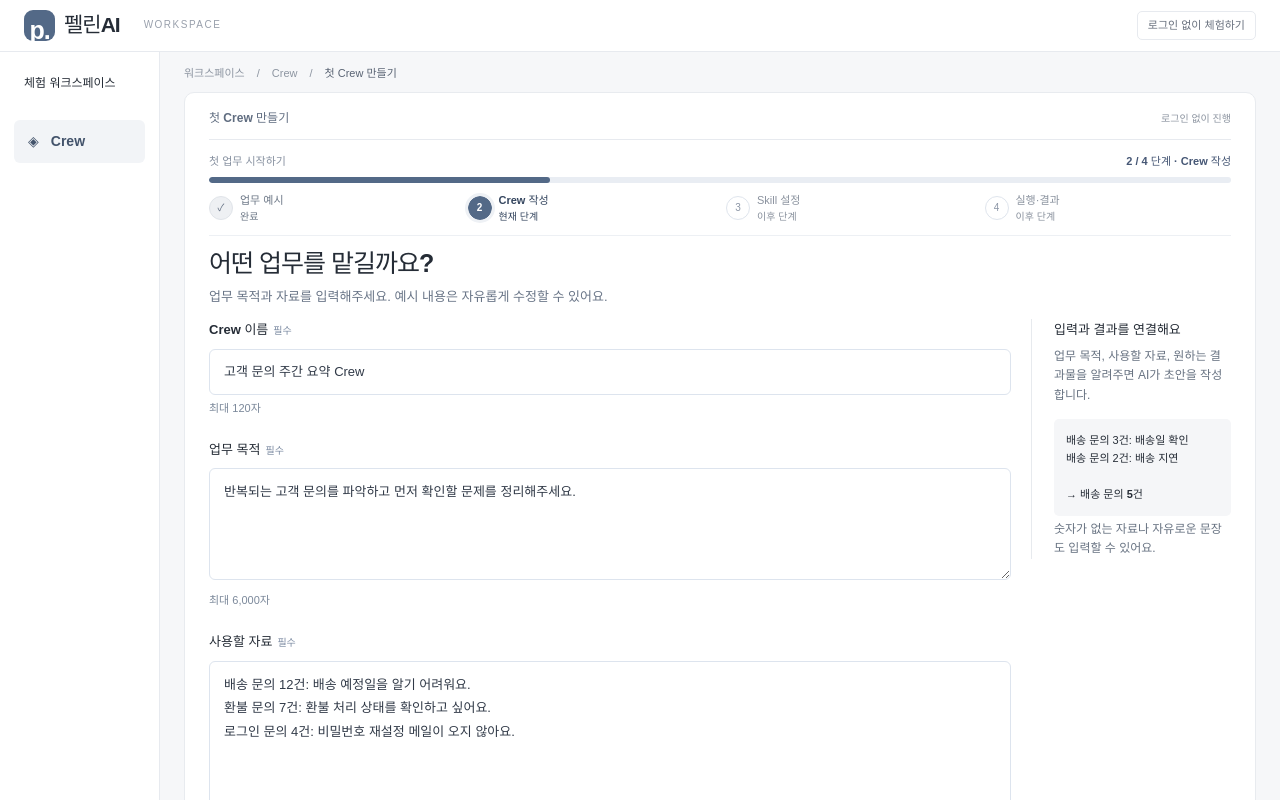
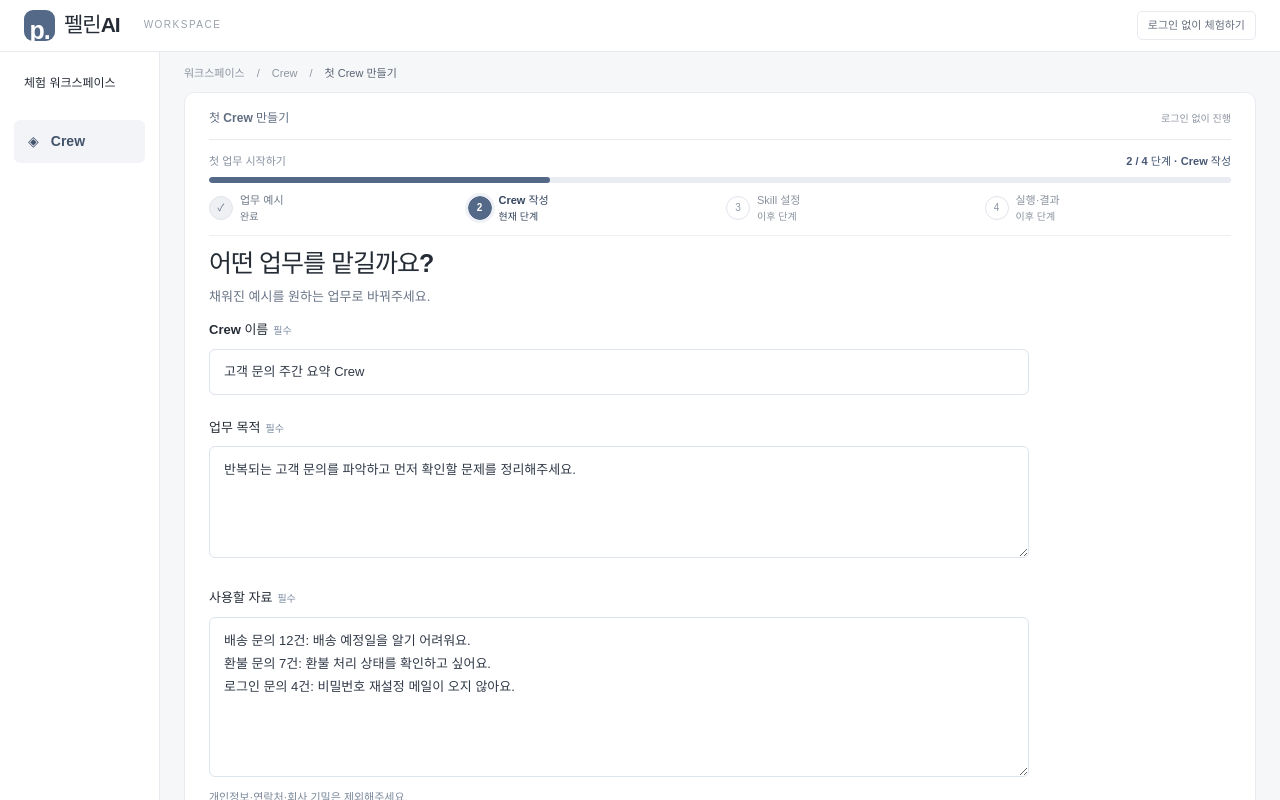
Before and after one commit to h03j8/pelyn-crew-demo, a React (Vite) app: page / in a window 1280 px wide. Both pictures are taken after a click on the button "예시로 시작하기 →". Shown: the top 800 px of the page. Built offline with nearby package versions, Linux system fonts and the light colour scheme.

Commit message:
Reduce repeated guidance and clarify primary actions

```diff
--- a/src/ResponseCollection.tsx
+++ b/src/ResponseCollection.tsx
@@ -20,5 +20,5 @@ export function ResponseCollection({result}:{result:Result}){
   }catch(error){setStatus('error');setMessage(error instanceof Error&&error.name!=='AbortError'?error.message:'연결이 지연되고 있습니다. 다시 시도해주세요.');}
   finally{clearTimeout(timeout);busy.current=false;}
  }
- return <section className="box collection"><h2>체험 응답 보내기</h2><p>서비스 개선을 위해 이번에 입력한 업무 목적·자료·설정과 생성 결과, 제출 시각을 수집합니다. 응답은 비공개로 보관됩니다. 이름·연락처 등 개인정보나 회사 기밀은 입력하지 마세요.</p><label className="collection-consent"><input type="checkbox" checked={consent} disabled={status==='saving'||status==='saved'} onChange={e=>setConsent(e.target.checked)}/><span>입력 내용과 결과 수집에 동의합니다. (선택)</span></label><p className="hint">동의하지 않아도 결과 확인과 다운로드를 이용할 수 있습니다.</p><button type="button" className="btn primary" disabled={!consent||status==='saving'||status==='saved'} onClick={submit}>{status==='saved'?'응답 저장 완료':status==='saving'?'저장 중…':status==='error'?'다시 보내기':'응답 보내기'}</button>{message&&<p role="status" className={status==='error'?'error':'hint'}>{message}</p>}</section>;
+ return <section className="box collection"><h2>체험 응답 보내기</h2><p>서비스 개선을 위해 이번 체험 내용을 보내주세요. 선택 사항입니다.</p><details className="collection-details"><summary>수집 내용 확인</summary><p>업무 목적·자료·설정, 생성 결과와 제출 시각을 비공개로 보관합니다. 개인정보나 회사 기밀은 보내지 마세요.</p></details><label className="collection-consent"><input type="checkbox" checked={consent} disabled={status==='saving'||status==='saved'} onChange={e=>setConsent(e.target.checked)}/><span>입력 내용과 결과 수집에 동의합니다. (선택)</span></label><button type="button" className="btn primary" disabled={!consent||status==='saving'||status==='saved'} onClick={submit}>{status==='saved'?'응답 저장 완료':status==='saving'?'저장 중…':status==='error'?'다시 보내기':'응답 보내기'}</button>{message&&<p role="status" className={status==='error'?'error':'hint'}>{message}</p>}</section>;
 }
--- a/src/main.tsx
+++ b/src/main.tsx
@@ -42,17 +42,17 @@ function App(){
  function cancel(){requestRef.current?.abort();setNotice('실행을 취소했습니다. 이미 시작된 AI 처리는 과금될 수 있습니다.');}
  function download(){if(!result)return;const url=URL.createObjectURL(new Blob([resultText(result)],{type:'text/plain;charset=utf-8'}));const a=document.createElement('a');a.href=url;a.download='Crew-결과.txt';a.click();setTimeout(()=>URL.revokeObjectURL(url),1000);setNotice('결과 파일을 다운로드했습니다.')}
  const button=(text:string,action:()=>void,primary=false)=><button type="button" className={`btn ${primary?'primary':''}`} onClick={action} disabled={running}>{text}</button>;
- const field=(key:keyof Draft,short=false)=><div className="field" key={key}><label htmlFor={key}>{labels[key]}<em>필수</em></label>{short?<input id={key} value={draft[key]} onChange={e=>update(key,e.target.value)} maxLength={120} placeholder={example[key]} aria-required="true" aria-invalid={!!errors[key]} aria-describedby={`${key}-hint ${errors[key]?key+'-error':''}`}/>:<textarea id={key} value={draft[key]} onChange={e=>update(key,e.target.value)} maxLength={6000} rows={key==='source'?6:3} placeholder={example[key]} aria-required="true" aria-invalid={!!errors[key]} aria-describedby={`${key}-hint ${errors[key]?key+'-error':''}`}/>}<p className="hint" id={`${key}-hint`}>{key==='source'?'업무에 필요한 배경과 자료를 입력하세요. 개인정보·연락처·회사 기밀은 제외해주세요.':key==='output'?'원하는 결과물을 구체적으로 적어주세요. 예: 학원 원장에게 보낼 상품 소개 문안':key==='instruction'?'말투·대상·분량 등 AI가 지켜야 할 조건을 적어주세요.':short?'최대 120자':'최대 6,000자'}</p>{errors[key]&&<p className="error" role="alert" id={`${key}-error`}>{errors[key]}</p>}</div>;
+ const field=(key:keyof Draft,short=false)=><div className="field" key={key}><label htmlFor={key}>{labels[key]}<em>필수</em></label>{short?<input id={key} value={draft[key]} onChange={e=>update(key,e.target.value)} maxLength={120} placeholder={example[key]} aria-required="true" aria-invalid={!!errors[key]} aria-describedby={`${key}-hint ${errors[key]?key+'-error':''}`}/>:<textarea id={key} value={draft[key]} onChange={e=>update(key,e.target.value)} maxLength={6000} rows={key==='source'?6:3} placeholder={example[key]} aria-required="true" aria-invalid={!!errors[key]} aria-describedby={`${key}-hint ${errors[key]?key+'-error':''}`}/>}<p className={key==='name'||key==='goal'?'sr-only':'hint'} id={`${key}-hint`}>{key==='source'?'개인정보·연락처·회사 기밀은 제외해주세요.':key==='output'?'예: 상품 소개 문안, 회의 요약, 문의 분석':key==='instruction'?'말투·대상·분량 등 필요한 조건을 적어주세요.':short?'최대 120자':'최대 6,000자'}</p>{errors[key]&&<p className="error" role="alert" id={`${key}-error`}>{errors[key]}</p>}</div>;
  const hasDraft=Boolean(draft.name.trim()||draft.goal.trim()||draft.source.trim()||draft.output.trim());
  const startExample=()=>{if(hasDraft&&!window.confirm('작성 중인 내용을 예시로 바꾸겠습니까?'))return;setDraft({...example});setResult(null);go(1)};
  const title=(text:string,description:string)=><><h1 ref={heading} tabIndex={-1}>{text}</h1><p className="lead">{description}</p></>;
- return <><header className="top"><a className="brand" href="#" onClick={e=>{e.preventDefault();if(!running)go(0)}}><span className="mark">p.</span>펠린AI<span className="brand-sub">WORKSPACE</span></a><span className="prototype">로그인 없이 체험하기</span></header><div className="workspace"><aside><div className="workspace-name">체험 워크스페이스</div><a className="nav-active" href="#" onClick={e=>{e.preventDefault();if(!running)go(0)}}>◈ <span>Crew</span></a><div className="aside-bottom">첫 업무를 함께 시작해요</div></aside><main><div className="breadcrumb">워크스페이스 <span>/</span> Crew <span>/</span><b>첫 Crew 만들기</b></div><section className={`panel screen-${step===0?'home':'edit'}`}><div className="panel-head">첫 Crew 만들기 <span>로그인 없이 진행</span></div><nav className="progress-nav" aria-label="Crew 시작 단계"><div className="progress-caption"><span>첫 업무 시작하기</span><strong>{result&&step===3?'모든 단계 완료':`${step+1} / 4 단계 · ${steps[step]}`}</strong></div><div className="progress-track" aria-hidden="true"><span style={{width:`${step/3*100}%`}}/></div><ol className="steps">{steps.map((name,i)=><li key={name}><button className={`step ${i<step||result&&step===3?'done':i===step?'current':''}`} disabled={i>=step||running} aria-current={i===step?'step':undefined} onClick={()=>go(i)}><span className="num">{i<step||result&&step===3?'✓':i+1}</span><span>{name}<small>{i<step?'완료':i===step?'현재 단계':'이후 단계'}</small></span></button></li>)}</ol></nav>
- {step===0&&<>{title('예시로 시작하는 첫 Crew','예시 입력과 결과를 보고 시작하세요. 로그인 없이 자료를 정리할 수 있어요.')}<div className="example-layout"><section className="example-preview"><span className="tag">추천 업무 예시</span><h2 className="example-title">고객 문의 주간 요약</h2><p className="example-description">흩어진 문의를 주제별로 묶고,<br/>먼저 확인할 문제를 정리해요.</p><div className="preview-document"><div className="document-heading"><span>결과 미리보기</span><span>REPORT</span></div><h3>이번 주 고객 문의</h3><div className="sample-output"><div><b>주요 이슈</b><b>문의 건수</b></div>{[['배송 문의','12건'],['환불 문의','7건'],['로그인 문의','4건']].map(([a,b])=><div key={a}><span>{a}</span><strong>{b}</strong></div>)}</div><p className="document-note">문의 건수가 많은 순서로 우선순위 정리</p></div><p className="crew-definition"><b>Crew</b>는 내 업무와 자료를 정리하는 작업 공간이에요.</p></section><section className="example-guide"><span className="mini-label">이 결과를 만드는 입력</span><h2>이렇게 작성하면 돼요</h2>{(['goal','source','output'] as const).map((key,i)=><div className="guide-row" key={key}><span className="guide-number">{i+1}</span><div><strong>{labels[key]}</strong><p className="preserve">{example[key]}</p></div></div>)}</section></div><div className="actions home-actions">{button('예시로 시작하기 →',startExample,true)}</div></>}
- {step===1&&<>{title('어떤 업무를 맡길까요?','업무 목적과 자료를 입력해주세요. 예시 내용은 자유롭게 수정할 수 있어요.')}<form onSubmit={e=>{e.preventDefault();if(check(['name','goal','source','output']))go(2)}} noValidate><div className="form-grid"><div>{field('name',true)}{field('goal')}{field('source')}{field('output')}</div><section className="side-help"><span className="tag">작성 가이드</span><h3>입력과 결과를 연결해요</h3><p>업무 목적, 사용할 자료, 원하는 결과물을 알려주면 AI가 초안을 작성합니다.</p><div className="sample-output">배송 문의 3건: 배송일 확인<br/>배송 문의 2건: 배송 지연<br/><br/><b>→ 배송 문의 5건</b></div><p className="hint">숫자가 없는 자료나 자유로운 문장도 입력할 수 있어요.</p></section></div><div className="actions"><span className="left">입력은 현재 화면에서만 유지됩니다. 새로고침하면 초기화됩니다.</span>{button('← 이전',()=>go(0))}<button className="btn primary" type="submit">Skill 설정하기 →</button></div></form></>}
- {step===2&&<>{title('업무에 맞는 Skill을 설정하세요','Skill은 AI가 업무를 처리하는 방식이에요. 목적에 맞는 방식을 골라주세요.')}<section className="box"><h2>사용할 Skill</h2>{['고객 문의 분석','자료 요약','문안 작성'].map(skill=><label className="skill-option" key={skill}><input type="radio" name="skill" checked={draft.skill===skill} onChange={()=>update('skill',skill)}/><span><b>{skill}</b><br/><span className="hint">{skill==='고객 문의 분석'?'문의의 주제와 우선순위를 분석해요.':skill==='문안 작성'?'소개·제안·연락 문안을 작성해요.':'자료의 핵심 내용을 요약해요.'}</span></span></label>)}</section>{field('instruction')}<div className="callout"><h3>이번 체험에서 가능한 범위</h3><p>자료 요약, 문의 분석, 상품 소개·연락 문안 작성을 지원합니다. AI는 입력한 자료를 바탕으로 초안을 만들며, 실제 연락이나 발송은 하지 않습니다.</p></div><div className="actions">{button('← 이전',()=>go(1))}{button('설정 확인하기 →',()=>{if(check(['instruction'])){setResult(null);go(3)}},true)}</div></>}
- {step===3&&!result&&<>{title('첫 업무를 실행할 준비가 됐어요','입력한 자료와 설정을 확인한 뒤 결과를 만들어보세요.')}<section className="box">{(['name','goal','source','output','skill','instruction'] as const).map(key=><div className="summary-row" key={key}><strong>{labels[key]}</strong>{draft[key]}</div>)}</section><div className="callout"><h3>AI 결과 생성 안내</h3><p>입력한 업무와 자료를 OpenAI로 보내 결과를 생성합니다. 개인정보와 기밀은 제외하고, 생성 결과는 실제 사용 전에 확인해주세요.</p></div><div className="ai-access"><label htmlFor="access-code">테스트 참여 코드</label><input id="access-code" value={accessCode} onChange={e=>setAccessCode(e.target.value)} disabled={running} maxLength={80} autoComplete="off" placeholder="전달받은 참여 코드를 입력하세요"/><label className="collection-consent"><input id="ai-consent" type="checkbox" checked={aiConsent} onChange={e=>setAiConsent(e.target.checked)} disabled={running}/><span>입력한 내용을 OpenAI로 보내 AI 결과를 생성하는 데 동의합니다.</span></label><p className="hint">응답 수집을 위한 별도 저장은 결과 화면에서 선택할 수 있어요.</p></div>{running&&<p role="status" className="run-title"><span className="spinner"/>AI가 결과를 작성하고 있습니다. 최대 약 50초 정도 걸릴 수 있어요.</p>}<div className="actions">{running?<button className="btn" onClick={cancel}>실행 취소</button>:<>{button('← 설정 수정',()=>go(2))}{button('결과 만들기 →',run,true)}</>}</div></>}
- {step===3&&result&&<>{title('첫 업무 결과가 도착했어요',result.aiText?'입력한 업무 목적과 자료를 바탕으로 AI가 작성한 결과입니다.':'입력 자료를 규칙에 따라 정리한 기본 결과입니다.')}<div className="callout"><h3>✓ {result.draft.name}</h3><p>{result.aiText?'AI 생성 결과 · 사실과 표현을 확인한 뒤 사용해주세요.':'기본 자료 정리 결과 · AI 미사용'}</p></div><section className="box"><h2>업무 결과</h2>{result.aiText?<div className="ai-output"><ReactMarkdown remarkPlugins={[remarkGfm]}>{result.aiText}</ReactMarkdown></div>:<RuleResult result={result}/>}</section><details className="box"><summary>입력한 업무와 요청 확인</summary>{(['goal','source','output','skill','instruction'] as const).map(key=><div className="summary-row" key={key}><strong>{labels[key]}</strong>{result.draft[key]}</div>)}</details><div className="actions">{button('결과 다운로드',download)}{button('자료 수정하고 다시 실행',()=>go(1),true)}</div></>}
+ return <><header className="top"><a className="brand" href="#" onClick={e=>{e.preventDefault();if(!running)go(0)}}><span className="mark">p.</span>펠린AI<span className="brand-sub">WORKSPACE</span></a><span className="prototype">로그인 없이 체험하기</span></header><div className="workspace"><aside><div className="workspace-name">체험 워크스페이스</div><a className="nav-active" href="#" onClick={e=>{e.preventDefault();if(!running)go(0)}}>◈ <span>Crew</span></a><div className="aside-bottom">첫 업무를 함께 시작해요</div></aside><main><div className="breadcrumb">워크스페이스 <span>/</span> Crew <span>/</span><b>첫 Crew 만들기</b></div><section className={`panel screen-${step===0?'home':'edit'}`}><div className="panel-head">첫 Crew 만들기 <span>로그인 없이 진행</span></div><nav className="progress-nav" aria-label="Crew 시작 단계"><div className="progress-caption"><span>첫 업무 시작하기</span><strong>{result&&step===3?'모든 단계 완료':`${step+1} / 4 단계 · ${steps[step]}`}</strong></div><div className="progress-track" aria-hidden="true"><span style={{width:`${step/3*100}%`}}/></div><ol className="steps">{steps.map((name,i)=><li key={name}><button className={`step ${i<step||result&&step===3?'done':i===step?'current':''}`} disabled={i>=step||running} aria-current={i===step?'step':undefined} onClick={()=>go(i)}><span className="num">{i<step||result&&step===3?'✓':i+1}</span><span>{name}<small>{i<step?'완료':i===step?'현재 단계':'이후 단계'}</small></span></button></li>)}</ol></nav>{notice&&<p className="callout" role="status">{notice}</p>}
+ {step===0&&<>{title('예시로 시작하는 첫 Crew','예시를 내 업무에 맞게 바꿔보세요.')}<div className="example-layout"><section className="example-preview"><span className="tag">추천 업무 예시</span><h2 className="example-title">고객 문의 주간 요약</h2><p className="example-description">흩어진 문의를 주제별로 묶고,<br/>먼저 확인할 문제를 정리해요.</p><div className="preview-document"><div className="document-heading"><span>결과 미리보기</span><span>REPORT</span></div><h3>이번 주 고객 문의</h3><div className="sample-output"><div><b>주요 이슈</b><b>문의 건수</b></div>{[['배송 문의','12건'],['환불 문의','7건'],['로그인 문의','4건']].map(([a,b])=><div key={a}><span>{a}</span><strong>{b}</strong></div>)}</div><p className="document-note">문의 건수가 많은 순서로 우선순위 정리</p></div></section><section className="example-guide"><h2>이렇게 작성하면 돼요</h2>{(['goal','source','output'] as const).map((key,i)=><div className="guide-row" key={key}><span className="guide-number">{i+1}</span><div><strong>{labels[key]}</strong><p className="preserve">{example[key]}</p></div></div>)}</section></div><div className="actions home-actions">{button('예시로 시작하기 →',startExample,true)}</div></>}
+ {step===1&&<>{title('어떤 업무를 맡길까요?','채워진 예시를 원하는 업무로 바꿔주세요.')}<form onSubmit={e=>{e.preventDefault();if(check(['name','goal','source','output']))go(2)}} noValidate><div className="form-grid"><div>{field('name',true)}{field('goal')}{field('source')}{field('output')}</div></div><div className="actions"><span className="left">새로고침하면 작성 내용이 사라져요.</span>{button('← 이전',()=>go(0))}<button className="btn primary" type="submit">Skill 설정하기 →</button></div></form></>}
+ {step===2&&<>{title('어떤 방식으로 작업할까요?','업무 방식을 고르고 필요한 조건을 적어주세요.')}<section className="box"><h2>업무 방식 · Skill</h2>{['고객 문의 분석','자료 요약','문안 작성'].map(skill=><label className="skill-option" key={skill}><input type="radio" name="skill" checked={draft.skill===skill} onChange={()=>update('skill',skill)}/><span><b>{skill}</b><br/><span className="hint">{skill==='고객 문의 분석'?'문의의 주제와 우선순위를 분석해요.':skill==='문안 작성'?'소개·제안·연락 문안을 작성해요.':'자료의 핵심 내용을 요약해요.'}</span></span></label>)}</section>{field('instruction')}<div className="actions">{button('← 이전',()=>go(1))}{button('설정 확인하기 →',()=>{if(check(['instruction'])){setResult(null);go(3)}},true)}</div></>}
+ {step===3&&!result&&<>{title('이제 결과를 만들어볼까요?','참여 코드를 입력하고 실행해주세요.')}<details className="box"><summary>입력 내용 확인 · {draft.name}</summary>{(['name','goal','source','output','skill','instruction'] as const).map(key=><div className="summary-row" key={key}><strong>{labels[key]}</strong>{draft[key]}</div>)}</details><div className="ai-access"><label htmlFor="access-code">테스트 참여 코드</label><input id="access-code" value={accessCode} onChange={e=>setAccessCode(e.target.value)} disabled={running} maxLength={80} autoComplete="off" placeholder="전달받은 참여 코드를 입력하세요"/><label className="collection-consent"><input id="ai-consent" type="checkbox" checked={aiConsent} onChange={e=>setAiConsent(e.target.checked)} disabled={running}/><span>입력한 내용을 OpenAI로 보내 AI 결과를 생성하는 데 동의합니다.</span></label><p className="hint">체험 응답 보내기는 결과 화면에서 따로 선택할 수 있어요.</p></div>{running&&<p role="status" className="run-title"><span className="spinner"/>결과를 작성하고 있어요. 최대 약 50초 걸릴 수 있어요.</p>}<div className="actions">{running?<button className="btn" onClick={cancel}>실행 취소</button>:<>{button('← 설정 수정',()=>go(2))}{button('결과 만들기 →',run,true)}</>}</div></>}
+ {step===3&&result&&<>{title('첫 업무 결과가 도착했어요',result.aiText?'내용을 확인하고 필요하면 수정해보세요.':'입력 자료를 규칙에 따라 정리한 기본 결과입니다.')}<div className="callout"><h3>✓ {result.draft.name}</h3><p>{result.aiText?'AI 생성 결과 · 사실과 표현을 확인한 뒤 사용해주세요.':'기본 자료 정리 결과 · AI 미사용'}</p></div><section className="box"><h2>업무 결과</h2>{result.aiText?<div className="ai-output"><ReactMarkdown remarkPlugins={[remarkGfm]}>{result.aiText}</ReactMarkdown></div>:<RuleResult result={result}/>}</section><details className="box"><summary>입력한 업무와 요청 확인</summary>{(['goal','source','output','skill','instruction'] as const).map(key=><div className="summary-row" key={key}><strong>{labels[key]}</strong>{result.draft[key]}</div>)}</details><div className="actions">{button('결과 다운로드',download)}{button('내용 수정하기',()=>go(1))}</div></>}
  {step===3&&result&&<ResponseCollection key={JSON.stringify(result)} result={result}/>}
- {notice&&<p className="callout" role="status">{notice}</p>}<p className="privacy-note">AI 실행 시 입력이 OpenAI로 전송됩니다. 운영자의 응답 수집은 결과 화면에서 별도로 동의하고 보내기를 누른 경우에만 진행됩니다.</p></section><footer className="page-footer">PELYN AI<span>업무의 시작부터, 첫 결과까지.</span></footer></main></div></>;
+</section><footer className="page-footer">PELYN AI<span>업무의 시작부터, 첫 결과까지.</span></footer></main></div></>;
 }
 createRoot(document.getElementById('root')!).render(<React.StrictMode><App/></React.StrictMode>);
--- a/src/web.css
+++ b/src/web.css
@@ -1,6 +1,8 @@
 .preserve{white-space:pre-wrap;overflow-wrap:anywhere}.privacy-note{font-size:11px;color:#77808e;margin:22px 0 0}.side-help{width:auto}.side-help p{font-size:12px;color:#687382}.unquantified{display:block;color:#77808e;white-space:nowrap}summary{cursor:pointer;font-weight:600}td p{white-space:pre-wrap}.guide-row p{overflow-wrap:anywhere}main{min-width:0}.field [aria-invalid=true]{border-color:#bb3d4a}.progress-nav .step:disabled{cursor:default}input[type=radio]{min-height:18px;min-width:18px}.example-guide{min-width:0}.workspace>aside{position:relative}@media(max-width:700px){.actions .btn{flex-grow:1}.top .prototype{margin-left:auto}.panel-head{gap:10px}.form-grid{display:block}.example-layout{display:grid;grid-template-columns:minmax(0,1fr)}.brand{white-space:nowrap}}@media(prefers-reduced-motion:reduce){html{scroll-behavior:auto}}
 .collection{margin-top:24px}.collection p{margin-bottom:12px}.collection-consent{display:flex;align-items:flex-start;gap:9px;margin-top:16px}.collection-consent input{width:18px;height:18px;flex-shrink:0;margin-top:2px}.collection .btn{margin-top:12px}
 .home-actions{justify-content:flex-end}
+.sr-only{position:absolute;width:1px;height:1px;padding:0;margin:-1px;overflow:hidden;clip-path:inset(50%);white-space:nowrap;border:0}
+.form-grid{display:block;max-width:820px}.collection-details{margin:10px 0}.collection-details summary{font-size:12px;font-weight:400;color:#637083}.collection-details p{margin-top:8px}.panel>details.box summary{overflow-wrap:anywhere}
 .ai-access{margin:18px 0}.ai-access>input{max-width:360px}.ai-access .collection-consent{font-weight:400}.ai-output{font-size:14px;line-height:1.85;overflow-wrap:anywhere}.ai-output p{color:inherit;font-size:inherit;margin:0 0 14px}.ai-output h2,.ai-output h3{margin:20px 0 8px}.ai-output ul,.ai-output ol{padding-left:24px}.ai-output table{display:block;overflow-x:auto;max-width:100%}.ai-output pre{overflow:auto;max-width:100%}.ai-output a{text-decoration:underline}.ai-output>:last-child{margin-bottom:0}
 
 /* Desktop overview: fit the first workflow screens at normal browser zoom. */
```
